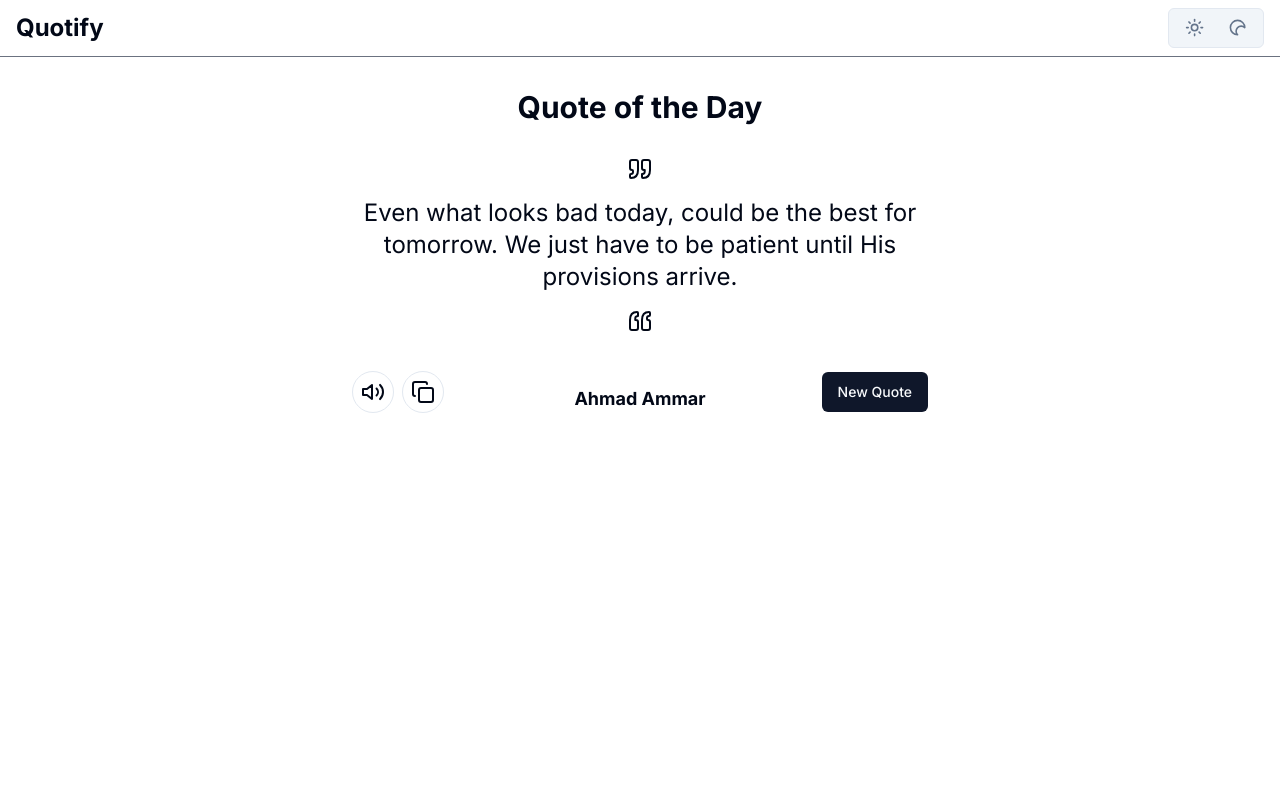
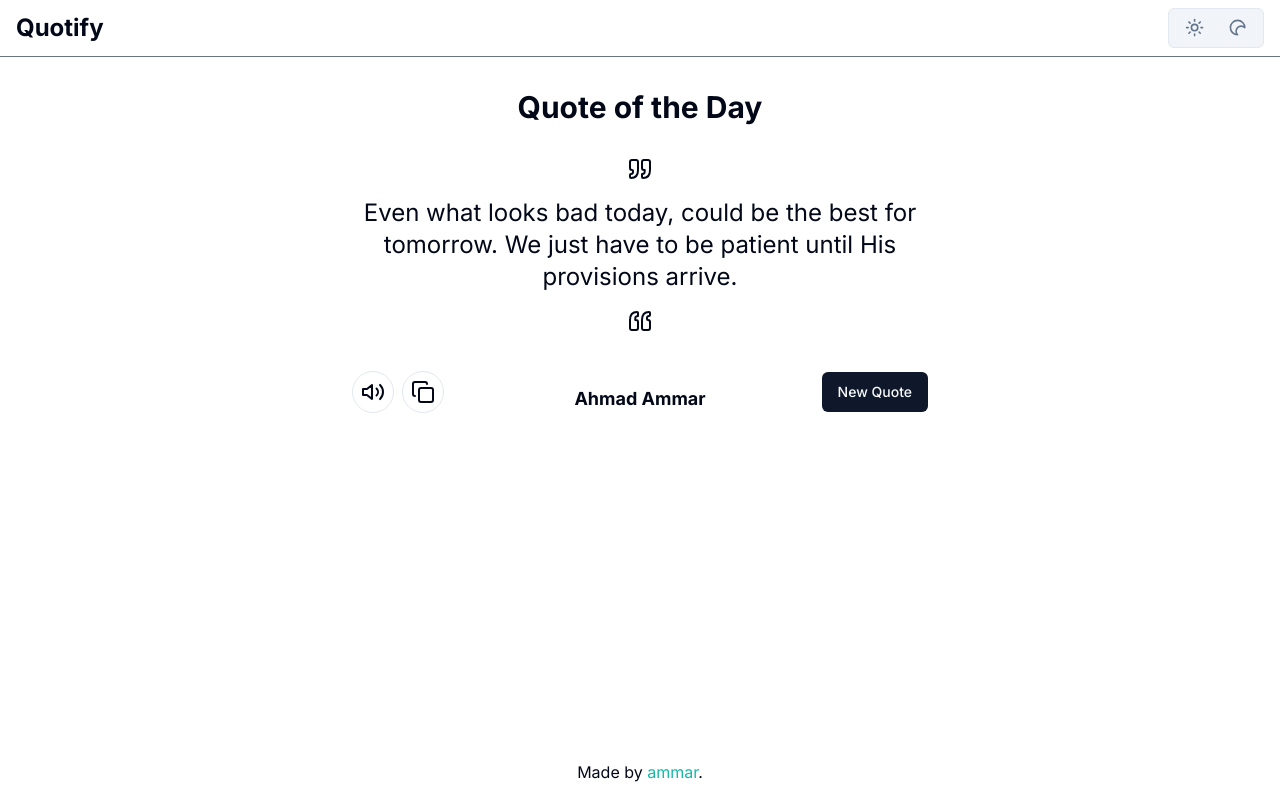
Before and after one commit to ahmadammarm/quotify, a Next.js app: page / in a window 1280 px wide. Built offline with nearby package versions, Linux system fonts and the light colour scheme.

Commit message:
adding footer component

```diff
--- /dev/null
+++ b/app/components/Footer.tsx
@@ -0,0 +1,31 @@
+import React from 'react'
+
+const Footer = () => {
+  return (
+    <div className='
+    flex
+    justify-center
+    items-center
+    py-4
+    '>
+      <p className='
+      text-center
+      '>
+        Made by <a href='
+        https://porto-ammar.vercel.app
+        ' className='
+        text-teal-500
+        hover:text-teal-600
+        transition
+        duration-300
+        ease-in-out
+        '
+        target='_blank'
+        >ammar</a>
+        .</p>
+
+    </div>
+  )
+}
+
+export default Footer
--- a/app/layout.tsx
+++ b/app/layout.tsx
@@ -3,6 +3,7 @@ import { Inter } from "next/font/google";
 import "./globals.css";
 import { ThemeProvider } from "@/components/providers/ThemeProvider";
 import Navbar from "./components/Navbar";
+import Footer from "./components/Footer";
 
 const inter = Inter({ subsets: ["latin"] });
 
@@ -28,6 +29,7 @@ export default function RootLayout({
           <div className="flex flex-col min-h-screen min-w-full bg-background max-h-screen">
             <Navbar />
             <main className="flex w-full flex-grow">{children}</main>
+            <Footer />
           </div>
         </ThemeProvider>
       </body>
```
